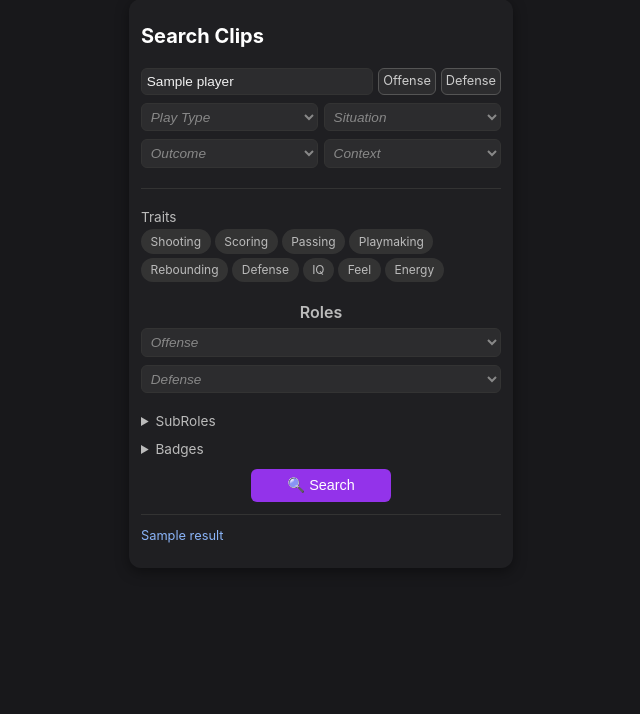
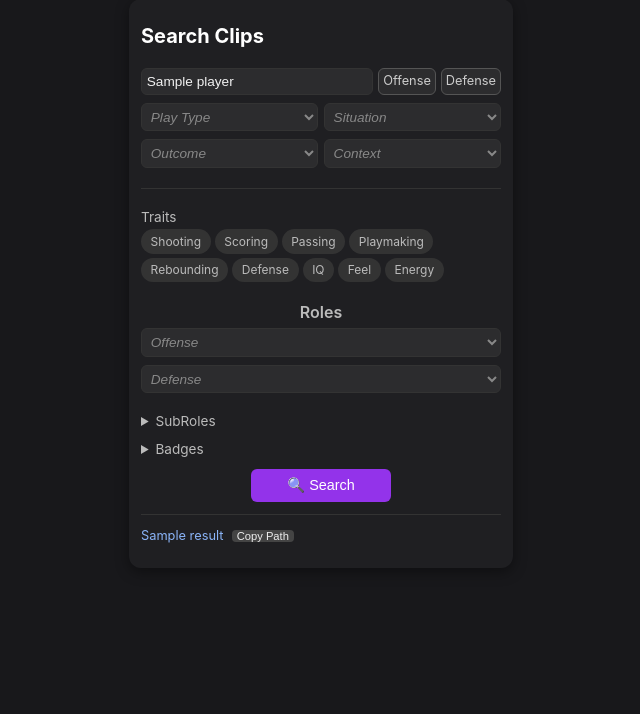
Before and after one commit to Bet-Zero/qb_clip_tagger, a Flask app: template templates/search.html in a window 1280 px wide. Shown: the part 14-728 px from the top of the page, without its empty margins (319-959 px from the left). Run offline with Flask 3, Linux system fonts and the light colour scheme; the template is opened without the code that fills it: most values are stand-ins (such as "Sample title", 1, 10 or a date in 2020).

Commit message:
Fresh update

```diff
--- a/static/search.js
+++ b/static/search.js
@@ -45,3 +45,9 @@ function populateSearch() {
 }
 
 window.addEventListener("DOMContentLoaded", populateSearch);
+
+function copyPath(path) {
+  navigator.clipboard
+    .writeText(path)
+    .catch((err) => console.error("Failed to copy", err));
+}
--- a/static/style.css
+++ b/static/style.css
@@ -456,3 +456,17 @@ input::placeholder,
 .results a:hover {
   text-decoration: underline;
 }
+
+.copy-btn {
+  margin-left: 0.3rem;
+  background: #444;
+  border: none;
+  color: #eee;
+  padding: 0 0.3rem;
+  border-radius: 4px;
+  cursor: pointer;
+  font-size: 0.7rem;
+}
+.copy-btn:hover {
+  background: #555;
+}
--- a/templates/search.html
+++ b/templates/search.html
@@ -174,13 +174,16 @@
       <hr class="section-divider" />
       <ul class="results">
         {% for r in results %}
-        <li title="{{ r.full_path }}">
+        <li>
           <a
             href="{{ url_for('serve_clip', player=r.player, side=r.side, filename=r.filename) }}"
             target="_blank"
           >
             {{ r.label }}
           </a>
+          <button class="copy-btn" onclick="copyPath('{{ r.full_path }}')">
+            Copy Path
+          </button>
         </li>
         {% endfor %}
       </ul>
```
